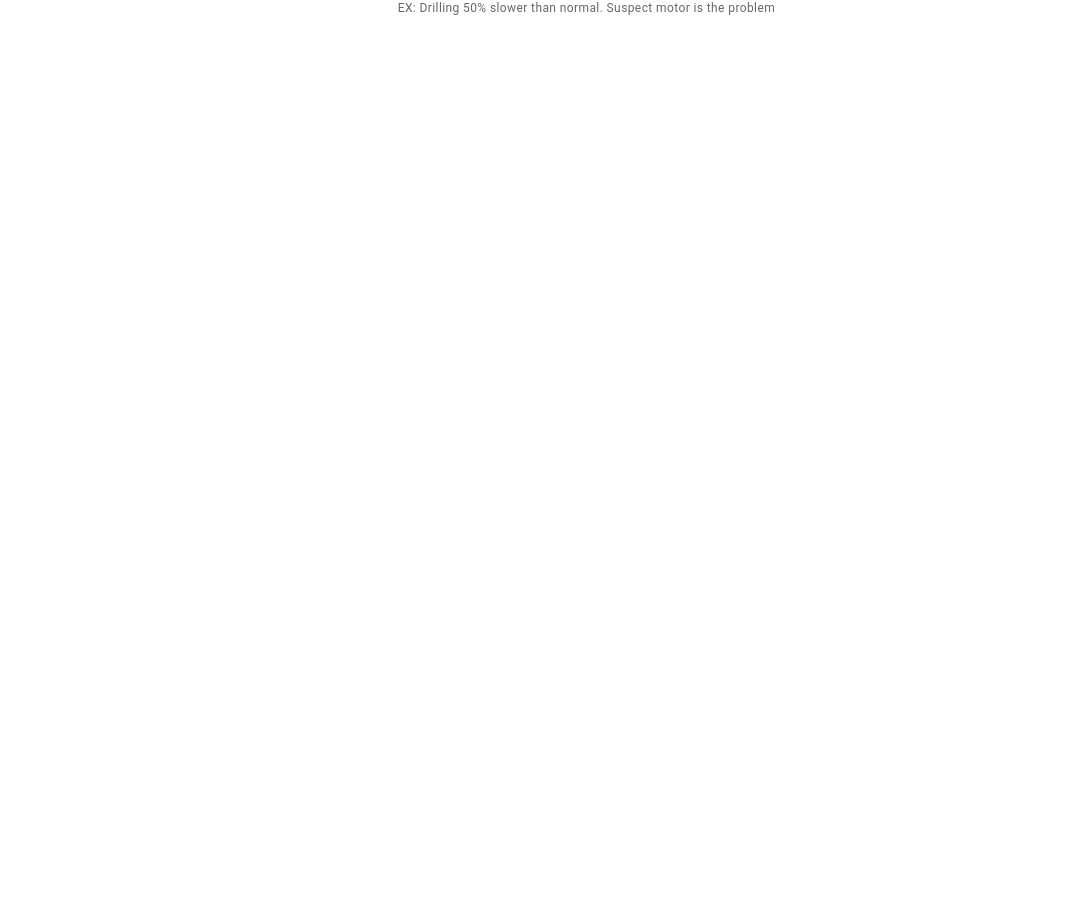
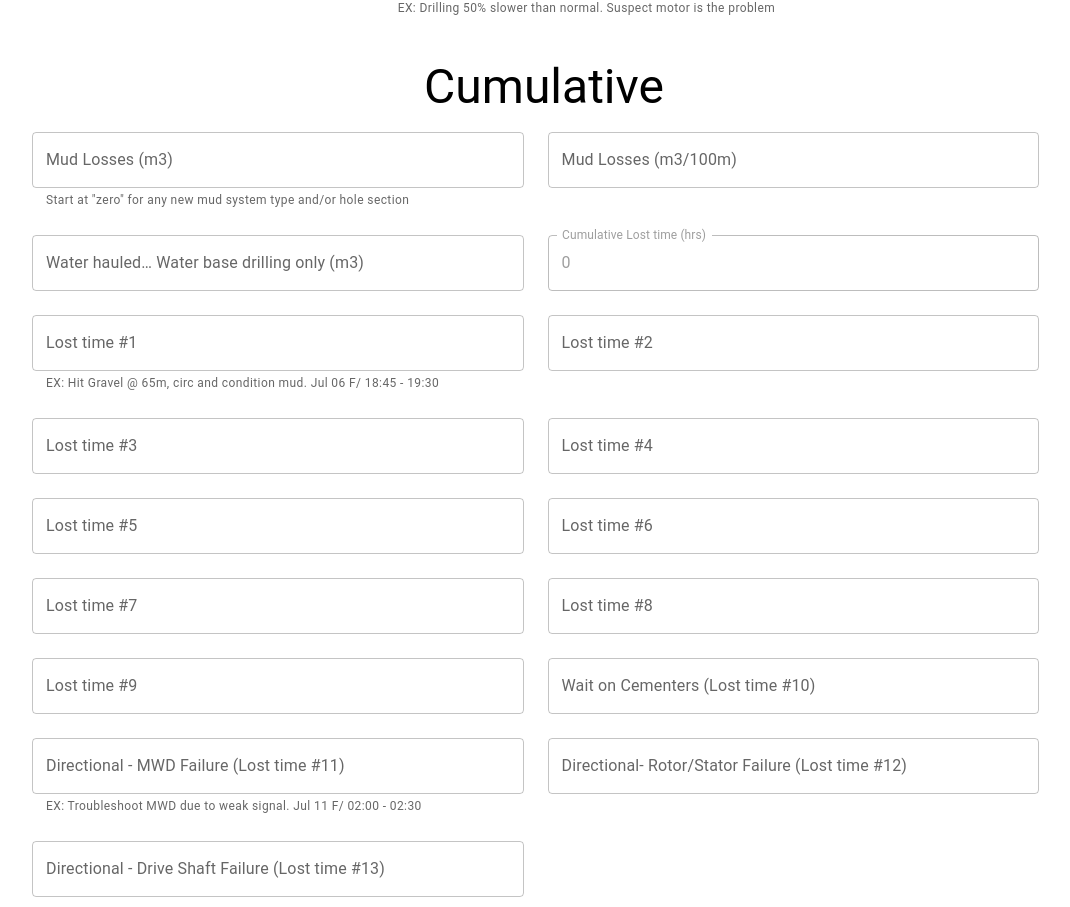
Before and after one commit to Wyatt-Grant/wellinfo, a React (Create React App) app: page / in a window 1280 px wide. Shown: the part 3155-4062 px from the top of the page, without its empty margins (96-1166 px from the left). Before the commit the page ends 3184 px from the top, so only its background shows below. Built offline with nearby package versions, Linux system fonts and the light colour scheme.

Commit message:
added cumul;ative section

```diff
--- a/src/App.js
+++ b/src/App.js
@@ -2,6 +2,7 @@ import GeneralWellInfoForm from './Forms/GeneralWellInfoForm';
 import MonthlySafetyStandDownForm from './Forms/MonthlySafetyStandDownForm';
 import BasicWellDesignForm from './Forms/BasicWellDesignForm';
 import Last12HoursForm from './Forms/Last12HoursForm';
+import CumulativeForm from './Forms/CumulativeForm';
 import { Typography } from '@mui/material';
 import { RigUWIProvider } from './contexts/RigUWIContext';
 import { AdapterMoment  } from '@mui/x-date-pickers/AdapterMoment';
@@ -37,6 +38,13 @@ function App() {
             Last 12 Hours
           </Typography>
           <Last12HoursForm></Last12HoursForm>
+          <br/>
+          <br/>
+          <br/>
+          <Typography variant="h3" gutterBottom>
+            Cumulative
+          </Typography>
+          <CumulativeForm></CumulativeForm>
         </div>
       </RigUWIProvider>
     </LocalizationProvider>
--- /dev/null
+++ b/src/Forms/CumulativeForm.js
@@ -0,0 +1,143 @@
+import { Fragment, useContext } from 'react';
+import {
+  TextField,
+  Box,
+} from '@mui/material';
+import { RigUWIContext } from '../contexts/RigUWIContext';
+
+export default function CumulativeForm() {
+  const { formData5, setFormData5 } = useContext(RigUWIContext);
+
+  const handleChange = (e) => {
+    const { name, value } = e.target;
+    setFormData5((prev) => ({ ...prev, [name]: value }));
+  };
+
+  const textFields = [
+    {
+      label: 'Mud Losses (m3)',
+      name: 'mudLosses',
+      help: 'Start at "zero" for any new mud system type and/or hole section'
+    },
+    {
+      label: 'Mud Losses (m3/100m)',
+      name: 'mudLossesPer100m',
+      help: ''
+    },
+    {
+      label: 'Water hauled… Water base drilling only (m3)',
+      name: 'waterHauled',
+      help: ''
+    },
+    {
+      label: 'Cumulative Lost time (hrs)',
+      name: 'cumulativeLostTime',
+      help: ''
+    },
+    {
+      label: 'Lost time #1',
+      name: 'lostTime1',
+      help: 'EX: Hit Gravel @ 65m, circ and condition mud. Jul 06 F/ 18:45 - 19:30'
+    },
+    {
+      label: 'Lost time #2',
+      name: 'lostTime2',
+      help: ''
+    },
+    {
+      label: 'Lost time #3',
+      name: 'lostTime3',
+      help: ''
+    },
+    {
+      label: 'Lost time #4',
+      name: 'lostTime4',
+      help: ''
+    },
+    {
+      label: 'Lost time #5',
+      name: 'lostTime5',
+      help: ''
+    },
+    {
+      label: 'Lost time #6',
+      name: 'lostTime6',
+      help: ''
+    },
+    {
+      label: 'Lost time #7',
+      name: 'lostTime7',
+      help: ''
+    },
+    {
+      label: 'Lost time #8',
+      name: 'lostTime8',
+      help: ''
+    },
+    {
+      label: 'Lost time #9',
+      name: 'lostTime9',
+      help: ''
+    },
+    {
+      label: 'Wait on Cementers (Lost time #10)',
+      name: 'waitOnCementers',
+      help: ''
+    },
+    {
+      label: 'Directional - MWD Failure (Lost time #11)',
+      name: 'directionalMWDFailure',
+      help: 'EX: Troubleshoot MWD due to weak signal. Jul 11 F/ 02:00 - 02:30'
+    },
+    {
+      label: 'Directional- Rotor/Stator Failure (Lost time #12)',
+      name: 'directionalRotorStatorFailure',
+      help: ''
+    },
+    {
+      label: 'Directional - Drive Shaft Failure (Lost time #13)',
+      name: 'directionalDriveShaftFailure',
+      help: ''
+    },
+  ];
+
+  const total = parseInt(formData5['lostTime1'] == '' ? 0 : formData5['lostTime1'])
+              + parseInt(formData5['lostTime2'] == '' ? 0 : formData5['lostTime2'])
+              + parseInt(formData5['lostTime3'] == '' ? 0 : formData5['lostTime3'])
+              + parseInt(formData5['lostTime4'] == '' ? 0 : formData5['lostTime4'])
+              + parseInt(formData5['lostTime5'] == '' ? 0 : formData5['lostTime5'])
+              + parseInt(formData5['lostTime6'] == '' ? 0 : formData5['lostTime6'])
+              + parseInt(formData5['lostTime7'] == '' ? 0 : formData5['lostTime7'])
+              + parseInt(formData5['lostTime8'] == '' ? 0 : formData5['lostTime8'])
+              + parseInt(formData5['lostTime9'] == '' ? 0 : formData5['lostTime9'])
+              + parseInt(formData5['waitOnCementers'] == '' ? 0 : formData5['waitOnCementers'])
+              + parseInt(formData5['directionalMWDFailure'] == '' ? 0 : formData5['directionalMWDFailure'])
+              + parseInt(formData5['directionalRotorStatorFailure'] == '' ? 0 : formData5['directionalRotorStatorFailure'])
+              + parseInt(formData5['directionalDriveShaftFailure'] == '' ? 0 : formData5['directionalDriveShaftFailure']);
+
+  return (
+    <Box
+      component="form"
+      onSubmit={(e) => {
+        e.preventDefault();
+      }}
+      sx={{ display: 'inline-flex', flexWrap: 'wrap', gap: 3, width: 1024}}
+    >
+      {textFields.map(({ label, name, help }) => (
+        <Fragment key={name}>
+          <TextField
+            type={label.includes('Lost time') ? 'number' : 'text'}
+            disabled={name=='cumulativeLostTime'}
+            sx={{ width: '48%' }}
+            name={name}
+            value={name=='cumulativeLostTime' ? total : formData5[name]}
+            onChange={handleChange}
+            fullWidth
+            helperText={help}
+            label={label}
+          />
+        </Fragment>
+      ))}
+    </Box>
+  );
+}
--- a/src/Forms/Last12HoursForm.js
+++ b/src/Forms/Last12HoursForm.js
@@ -7,7 +7,6 @@ import { RigUWIContext } from '../contexts/RigUWIContext';
 
 export default function Last12HoursForm() {
   const { formData4, setFormData4 } = useContext(RigUWIContext);
-  console.log(formData4);
 
   const handleChange = (e) => {
     const { name, value } = e.target;
```
